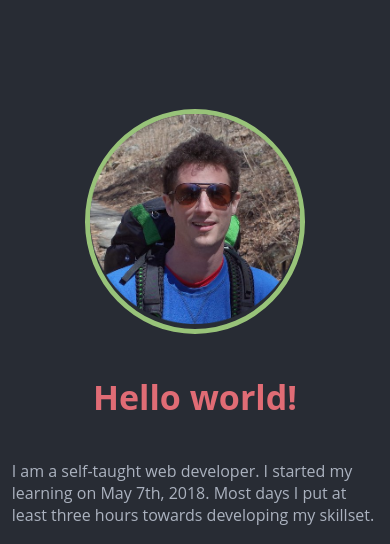
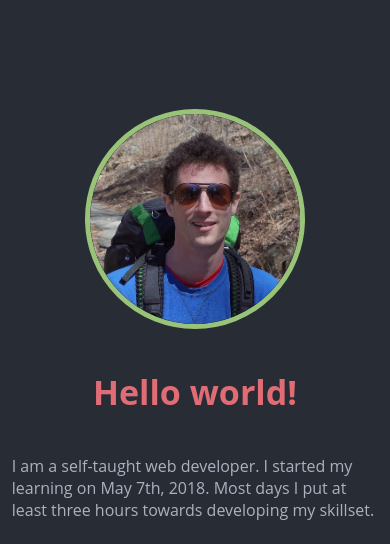
Before and after one commit to SnowdenWintermute/portfolio-site-v3, a PHP site: page / in a window 390 px wide. Shown: the part 5620-6164 px from the top of the page. Run offline with PHP 8.4, Linux system fonts and the light colour scheme; some libraries are stand-ins or nearby versions.

Commit message:
fixed chrome image circle and bottom link

```diff
--- a/inc/footer.php
+++ b/inc/footer.php
@@ -1,7 +1,7 @@
 <footer>
 <div id="footer-links-holder">
     <div class="bottom-link hidden" id="top-button">
-    <a class="circle-button" href=""><i class="far fa-arrow-alt-circle-up"></i></a>
+    <div class="circle-button" href=""><i class="far fa-arrow-alt-circle-up"></i></div>
     TOP
     </div>
 </div>
--- a/index.php
+++ b/index.php
@@ -102,9 +102,7 @@
     <img id="wordcloud" src="./img/wordcloud6.png" alt="">
 
     <div id="profile-holder">
-        <div id="profile-img-holder">
-            <img src="./img/mike-profile.png" alt="">
-        </div>
+        <img src="./img/mike-profile.png" alt="">
         <div id="profile-text">
             <h1 class="red">Hello world!</h1>
             <p class="grey">I am a self-taught web developer. I started my learning on May 7th, 2018. Most days I put at least three hours towards developing my skillset.</p>
--- a/js/main.js
+++ b/js/main.js
@@ -72,10 +72,4 @@ document.getElementById("nav-top-button").addEventListener('click', function(){
         if(event.clientY > 80 && !menuFromScroll){
             document.getElementById("top-nav").className = "nav-hidden";
         }
-        console.log(menuFromScroll);
-        console.log(event.clientY);
     }
-
-    // document.getElementById("top-nav").onmouseleave = function(){
-    //     document.getElementById("top-nav").className = "nav-hidden";
-    // }
--- a/styles/style.css
+++ b/styles/style.css
@@ -379,25 +379,18 @@ h2 {
   }
 }
 
-#about-section #profile-holder #profile-img-holder {
-  display: block;
+#about-section #profile-holder img {
+  width: 410px;
   max-width: 60%;
-  -o-object-fit: contain;
-     object-fit: contain;
+  max-height: 410px;
+  border: 5px solid #98c379;
   border-radius: 50%;
-  border: 5px solid #98c379;
-  height: 410px;
   -ms-flex-item-align: end;
       align-self: flex-end;
 }
 
-#about-section #profile-holder #profile-img-holder img {
-  height: 100%;
-  width: 100%;
-}
-
 @media (max-width: 1100px) {
-  #about-section #profile-holder #profile-img-holder {
+  #about-section #profile-holder img {
     height: auto;
     -ms-flex-item-align: center;
         -ms-grid-row-align: center;
--- a/styles/style.scss
+++ b/styles/style.scss
@@ -267,18 +267,13 @@ h2{
             align-items: center;
             flex-direction: column;
         }
-        #profile-img-holder{
-            display: block;
+            img{
+                width: 410px;
                 max-width: 60%;
-            object-fit: contain;
+                max-height: 410px;
+                border: 5px solid color(green);
                 border-radius: 50%;
-            border: 5px solid color(green);
-            height: 410px;
                 align-self: flex-end;
-            img{
-                height:100%;
-                width:100%;
-            }
                 @include less1100{
                     height: auto;
                     align-self: center;
```
Also changed, not shown: img/wordcloud.png (deleted), img/wordcloud2.png (deleted), img/wordcloud3.png (deleted), img/wordcloud4.png (deleted), img/wordcloud5.png (deleted), 1 other file. Lines whose indentation alone changed are shown as unchanged.
